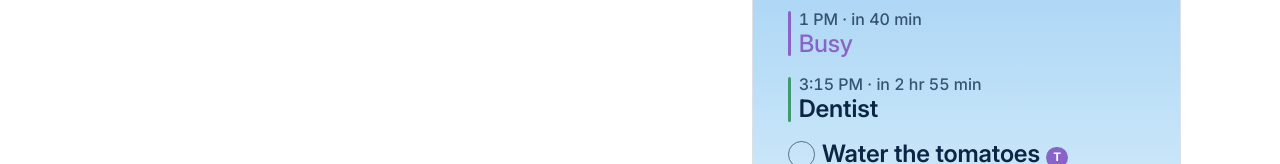
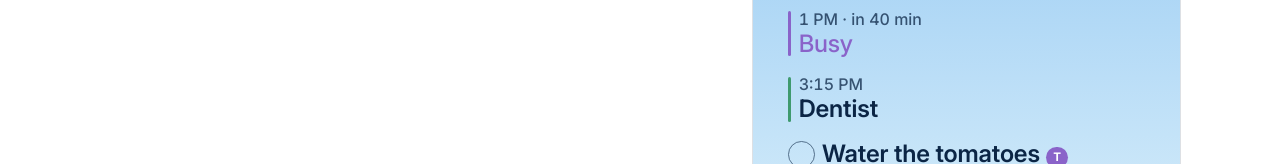
Before and after one commit to rileysheehan/gingham, a website: page site/index.html in a window 1280 px wide. Shown: the part 3108-3272 px from the top of the page. Drawn offline with Linux system fonts and the light colour scheme.

Commit message:
The meta line says when, and only when
Whose a task is moves to a monogram after the title; a date the section
already implies is not repeated; only the next thing counts down.

Co-Authored-By: Claude Opus 5 (1M context) <noreply@anthropic.com>
Claude-Session: https://claude.ai/code/session_019hEtZqMtRKYyuNBo4UM5ET

```diff
--- a/site/index.html
+++ b/site/index.html
@@ -348,7 +348,7 @@
           <div class="s-now"><svg class="s-wx"><use href="#wx-cloud"/></svg><p class="s-temp">72°</p><div class="s-nowtext"><p>Cloudy</p><p class="s-nowdetail">H:77° L:61°</p></div></div>
           <p class="s-eyebrow s-todaylabel">Today</p>
           <div class="s-item event" style="--rail:#8a63c9"><div><span class="s-meta">1 PM · in 40 min</span><span class="s-title busy">Busy</span></div></div>
-          <div class="s-item event" style="--rail:#3f9a6e"><div><span class="s-meta">3:15 PM · in 2 hr 55 min</span><span class="s-title">Dentist</span></div></div>
+          <div class="s-item event" style="--rail:#3f9a6e"><div><span class="s-meta">3:15 PM</span><span class="s-title">Dentist</span></div></div>
           <div class="s-item chore"><i class="s-check"></i><div><span class="s-title">Water the tomatoes<span class="s-owner" style="--who:#8a63c9" aria-label="Theo">T</span></span></div></div>
           <p class="s-countdown">11 sleeps until Camping</p>
           <p class="s-sunline">Sunset 6:59 PM</p>
```
Also changed, not shown: dist/app.js.
